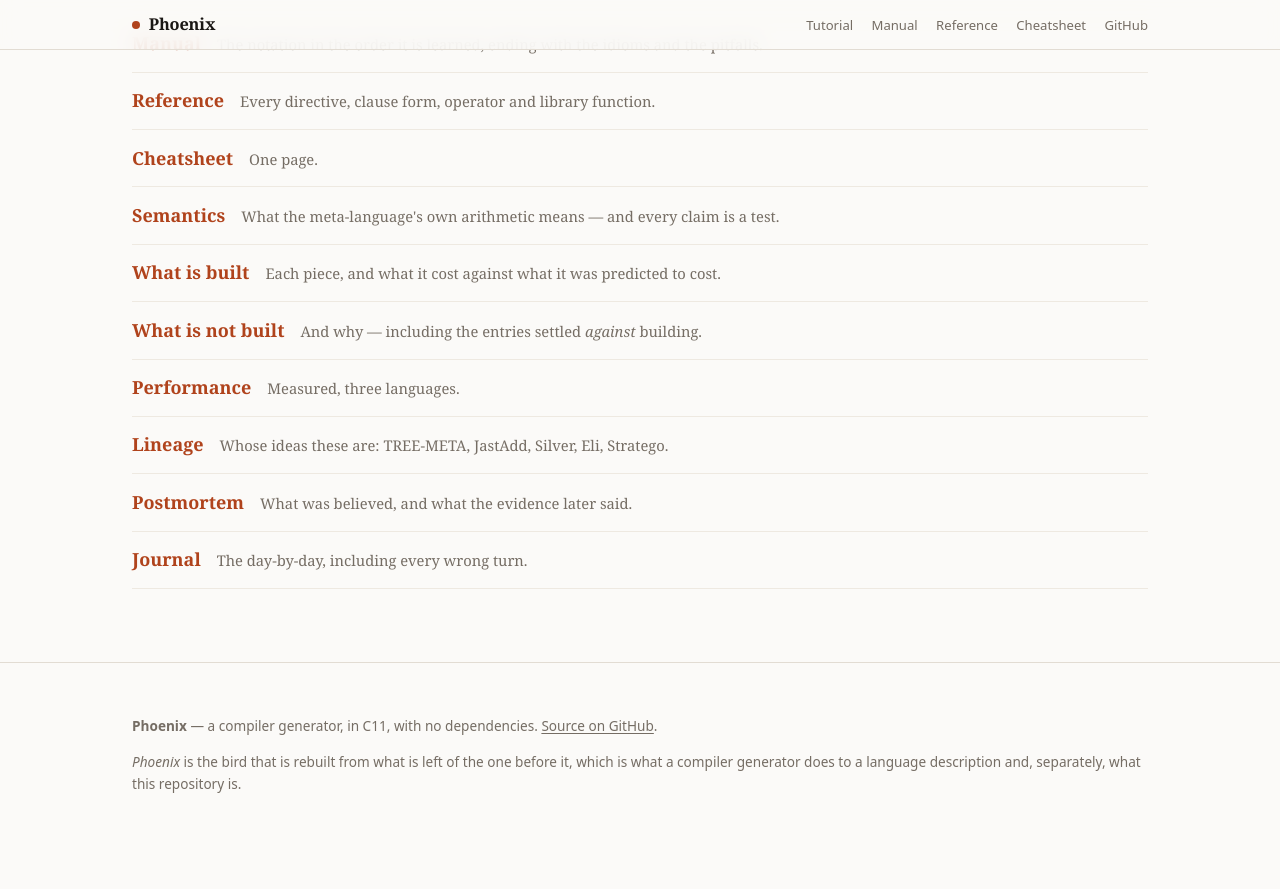
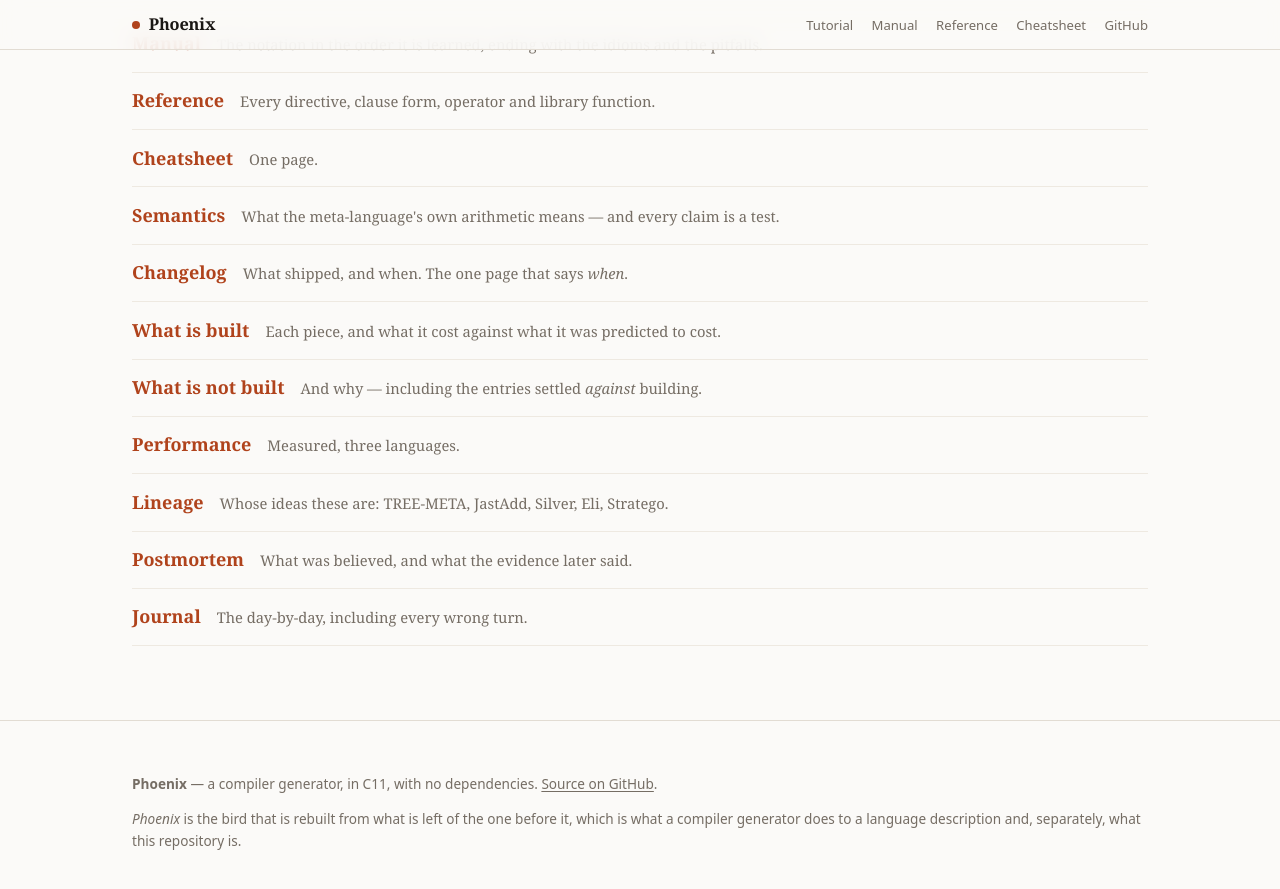
Before and after one commit to hansolovkarlsson/Phoenix, a Jekyll site: the page www/index.html, which Jekyll copies as it is, in a window 1280 px wide and 900 px high, scrolled down 6605 px. Shown: the top 889 px of the window. Built offline with Jekyll 4.4.1, drawn with Linux system fonts in a browser that asks for light colours; before the commit the page ends 7468 px from its top, so only the background shows below that.

Commit message:
A changelog: the one page that says *when*
Four records existed and none of them answered it. `COMPLETED.md` is the
standing inventory, `ROADMAP.md` its complement, `journal.md` the day-by-day
narrative and `postmortem.md` the scoring. Somebody arriving from the website
could learn what exists and why, and not when it arrived or what would break if
they had written a description last week.

Organised by the thing this project actually versions by: the `stage-0` ..
`stage-7` tags, then dated entries for the work after stage 7, which was not
planned as stages. It ends with a compatibility section naming the two changes
so far that would break an existing description -- `$pos` becoming a span, and
a field that shadows a thread becoming an error -- and stating plainly that
nothing is promised yet.

Written from the tags and `journal.md` rather than from `COMPLETED.md`'s
summary of the stages, because the two disagree: that table has `-o` at stage 4
and Pascal at stage 5, while the tags and the journal both have Pascal at 4 and
`-o` at 5 -- the journal has no stage 4 entry at all, and its stage 5 entry is
`-o`. It also credits `%import` to stage 6 when the commit adding it is inside
stage 3. Left as it stands rather than corrected here, since it may be
describing the plan rather than the delivery; the changelog describes the
delivery.

Linked from the README's table and the site's document list. The site picks it
up on its own -- `assemble.sh` globs `docs/*.md` -- and now assembles 16 pages.

Co-Authored-By: Claude Opus 5 (1M context) <noreply@anthropic.com>
Claude-Session: https://claude.ai/code/session_01GFmT9BEv6XBG7ZvZEXRyEm

```diff
--- a/www/index.html
+++ b/www/index.html
@@ -440,6 +440,8 @@ $ make test
         <span>One page.</span></li>
       <li><a href="semantics.html">Semantics</a>
         <span>What the meta-language's own arithmetic means — and every claim is a test.</span></li>
+      <li><a href="CHANGELOG.html">Changelog</a>
+        <span>What shipped, and when. The one page that says <em>when</em>.</span></li>
       <li><a href="COMPLETED.html">What is built</a>
         <span>Each piece, and what it cost against what it was predicted to cost.</span></li>
       <li><a href="ROADMAP.html">What is not built</a>
```
Also changed, not shown: README.md, docs/CHANGELOG.md (added).
